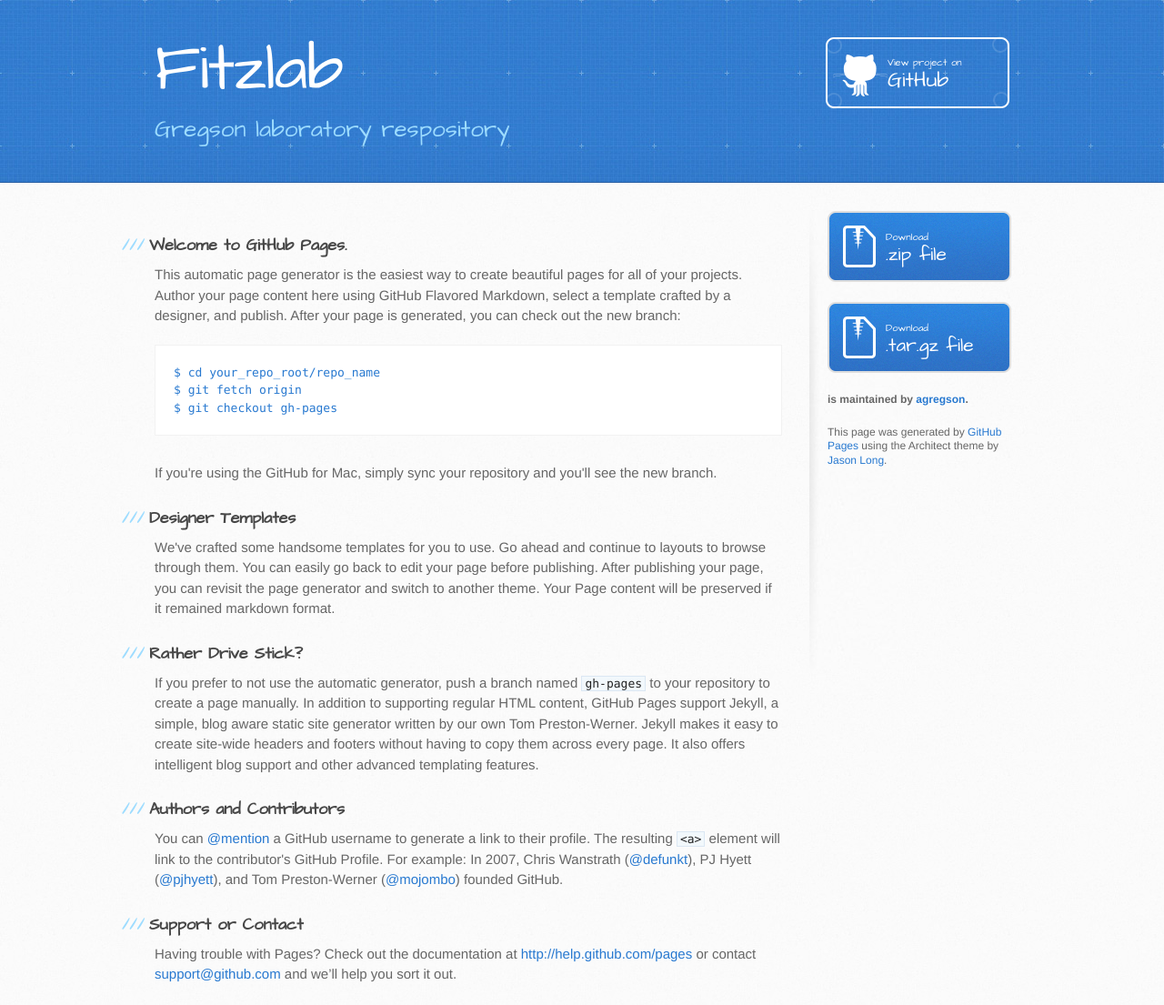
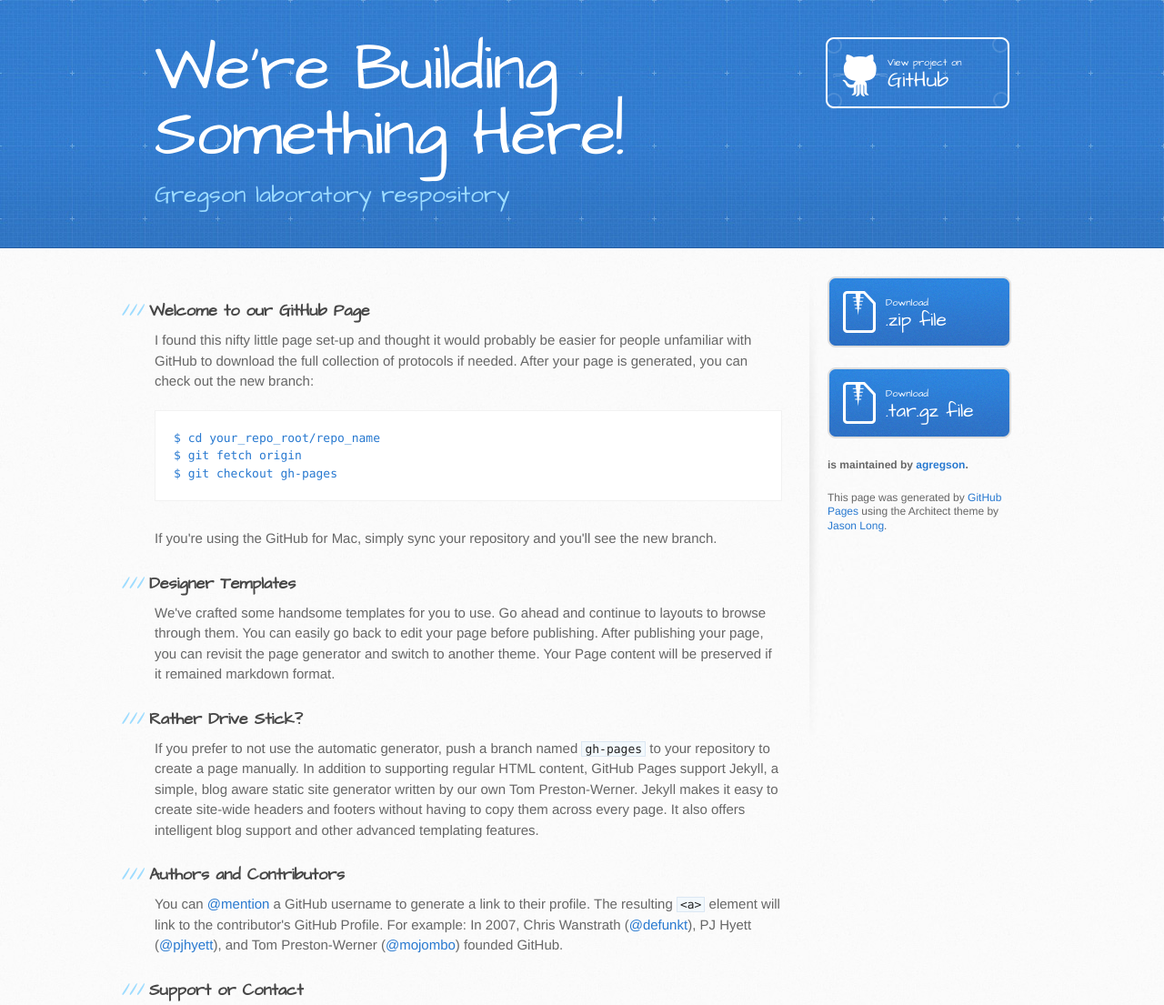
Before and after one commit to patil11/fitzlab, a plain HTML site: page index.html in a window 1280 px wide. Shown: the top 1105 px of the page at 91% size. Drawn offline with Linux system fonts and the light colour scheme.

Commit message:
Update index.html
a bit more editing.

```diff
--- a/index.html
+++ b/index.html
@@ -13,13 +13,13 @@
     <script src="//html5shiv.googlecode.com/svn/trunk/html5.js"></script>
     <![endif]-->
 
-    <title>We're Building Something Here!</title>
+    <title>Fitzlab Page</title>
   </head>
 
   <body>
     <header>
       <div class="inner">
-        <h1>Fitzlab</h1>
+        <h1>We're Building Something Here!</h1>
         <h2>Gregson laboratory respository</h2>
         <a href="https://github.com/agregson/fitzlab" class="button"><small>View project on</small>GitHub</a>
       </div>
@@ -28,9 +28,9 @@
     <div id="content-wrapper">
       <div class="inner clearfix">
         <section id="main-content">
-          <h3>Welcome to GitHub Pages.</h3>
+          <h3>Welcome to our GitHub Page</h3>
 
-<p>This automatic page generator is the easiest way to create beautiful pages for all of your projects. Author your page content here using GitHub Flavored Markdown, select a template crafted by a designer, and publish. After your page is generated, you can check out the new branch:</p>
+<p>I found this nifty little page set-up and thought it would probably be easier for people unfamiliar with GitHub to download the full collection of protocols if needed.  After your page is generated, you can check out the new branch:</p>
 
 <pre><code>$ cd your_repo_root/repo_name
 $ git fetch origin
```
